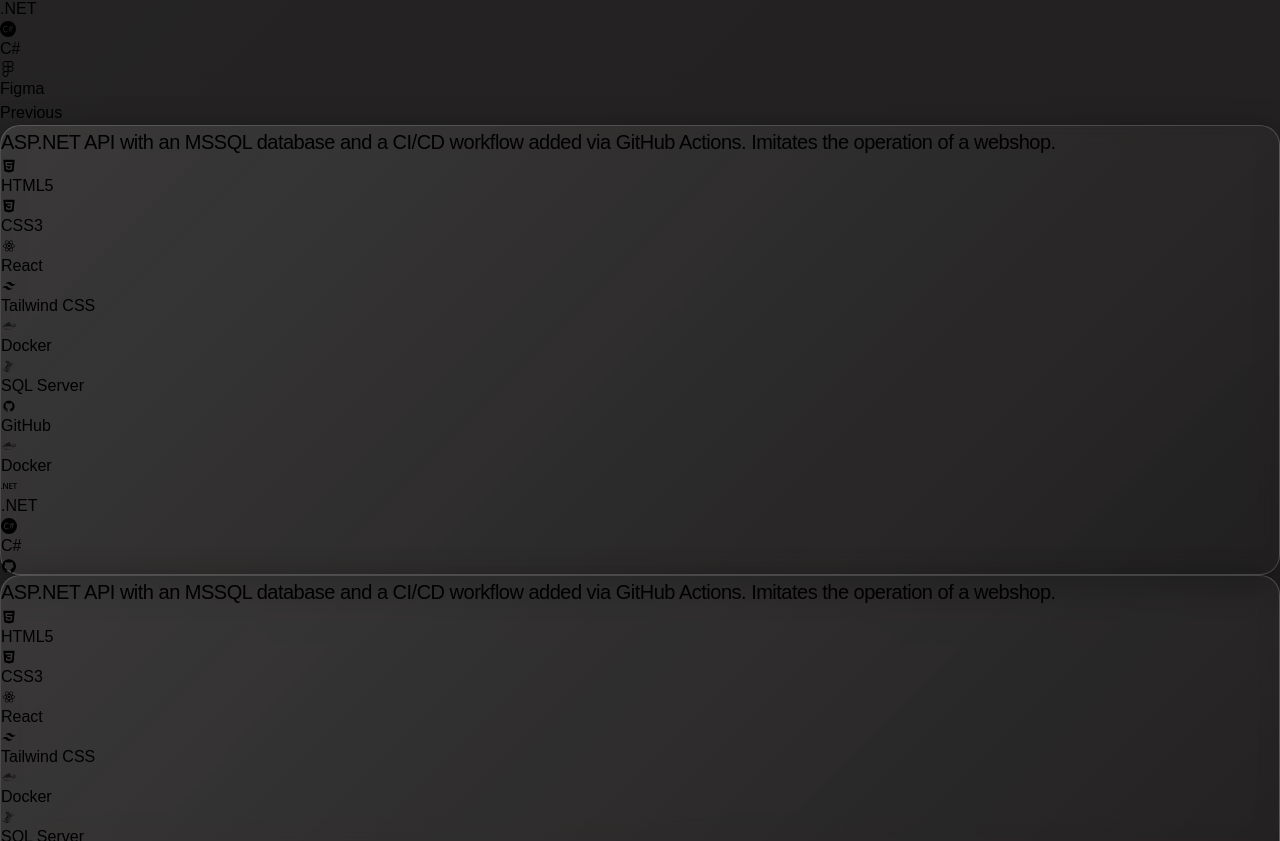
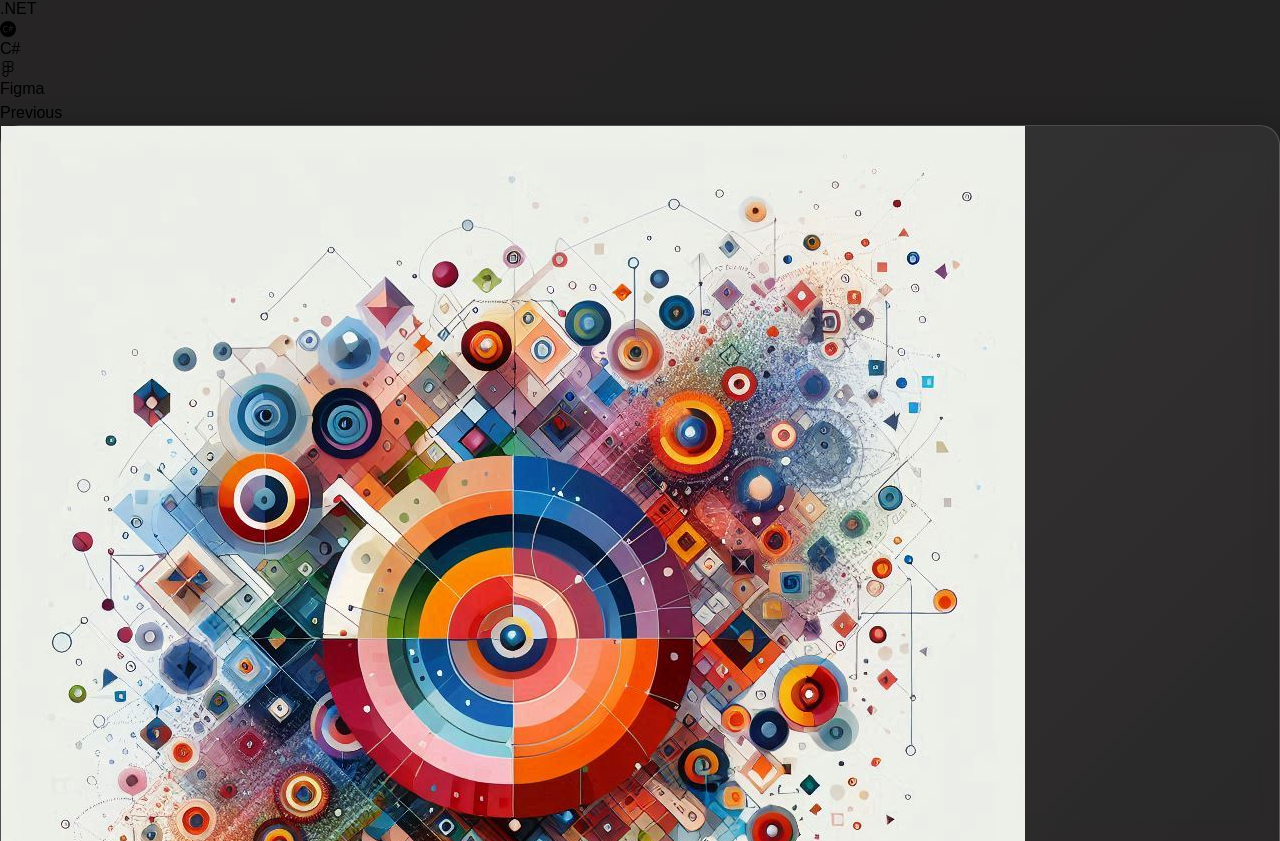
Before and after one commit to rekamakadi/portfolio, a React (Vite) app: page / in a window 1280 px wide. Shown: the part 1959-2800 px from the top of the page. Built offline with nearby package versions, Linux system fonts and the light colour scheme.

Commit message:
[fix] access project.img

```diff
--- a/src/assets/projects.json
+++ b/src/assets/projects.json
@@ -1,6 +1,6 @@
 [
     {
-      "img": "",
+      "img": "/portfolio/images/offeroasis.png",
       "title": "OFFEROASIS",
       "description": "ASP.NET API with an MSSQL database and a CI/CD workflow added via GitHub Actions. Imitates the operation of a webshop.",
       "links": {
--- a/src/components/Portfolio.jsx
+++ b/src/components/Portfolio.jsx
@@ -62,63 +62,6 @@
   SiFigma: { icon: <SiFigma className="text-[#F24E1E]" />, name: "Figma" },
 };
 
-// const Portfolio = () => {
-//   const [projects, setProjects] = useState([]);
-//   const [currentProject, setCurrentProject] = useState(0);
-
-//   useEffect(() => {
-//     setProjects(projectsData);
-//   }, []);
-
-//   if (projects.length === 0) {
-//     return <div>Loading...</div>;
-//   }
-
-//   return (
-//     <div
-//       className="relative max-w-[800px] mx-auto p-6 md:my-20 flex flex-col md:flex-row"
-//       id="portfolio"
-//     >
-//       <div className="glass p-6 w-full border-2 max-w-[600px]">
-//         <div className="w-full h-80">
-//           {/* <img src={projects[currentProject].img} alt={projects[currentProject].title} className='w-full h-full object-cover rounded-lg mb-4' /> */}
-//         </div>
-
-//         <p className="text-gray-200 my-4">Description</p>
-//         <div className="flex space-x-e">
-//           <a
-//             href="#"
-//             className="px-4 py-2 bg-slate-600 text-gray-200 rounded-lg hover:bg-slatee-700 transition duration-300"
-//           >
-//             View Site
-//           </a>
-//           <a
-//             href="#"
-//             className="px-4 py-2 bg-gray-800 text-gray-200 text-2xl rounded-lg hover:bg-gray-600 transition duration-300"
-//           >
-//             <AiFillGithub />
-//           </a>
-//         </div>
-
-//         <div className="hidden md:block">
-//           <ShinyEffect left={100} top={0} size={900} />
-//         </div>
-
-//         <ul className='ml-6 flex flex-row md:flex-col gap-6 flex-wrap justify-center mt-4 md:gap-1'>
-//                 {projects.map((project, index) => (
-//                     <li key={index} onClick={() => setCurrentProject(index)} className={`cursor-pointer text-gray-300 bg-slate-700 rounded-lg p-2 max-w-[100px] hover:bg-slate-800 transition duration-300 ${currentProject === index ? "bg-slate-900" : ""}`}>
-//                     {project.title}
-//                     </li>
-//                 ))}
-
-//             </ul>
-//       </div>
-//     </div>
-//   );
-// };
-
-// export default Portfolio;
-
 const Portfolio = () => {
   const [projects, setProjects] = useState([]);
 
@@ -145,15 +88,18 @@
           <div key={index}>
             <div className="glass p-6 border-2 max-w-[600px]">
               <div className="w-full h-80">
-                {/* <img
-                  src={project.img}
-                  alt={project.title}
-                  className="w-full h-full object-cover rounded-lg mb-4"
-                /> */}
+                {project.img && (
+                  <img
+                    src={project.img}
+                    alt={project.title}
+                    className="w-full h-full object-cover rounded-lg mb-4"
+                  />
+                )}
               </div>
 
+              <h2 className="text-xl text-white mb-2">{project.title}</h2>
               <p className="text-gray-200 my-4">{project.description}</p>
-              <div className="md:hidden p-6 flex flex-wrap gap-4 text-4xl justify-center">
+              <div className="p-6 flex flex-wrap gap-4 text-4xl justify-center">
                 {project.techIcons.map((iconName, index) => (
                   <div key={index} className="group relative">
                     <div
```
Also changed, not shown: public/images/offeroasis.png (added).
